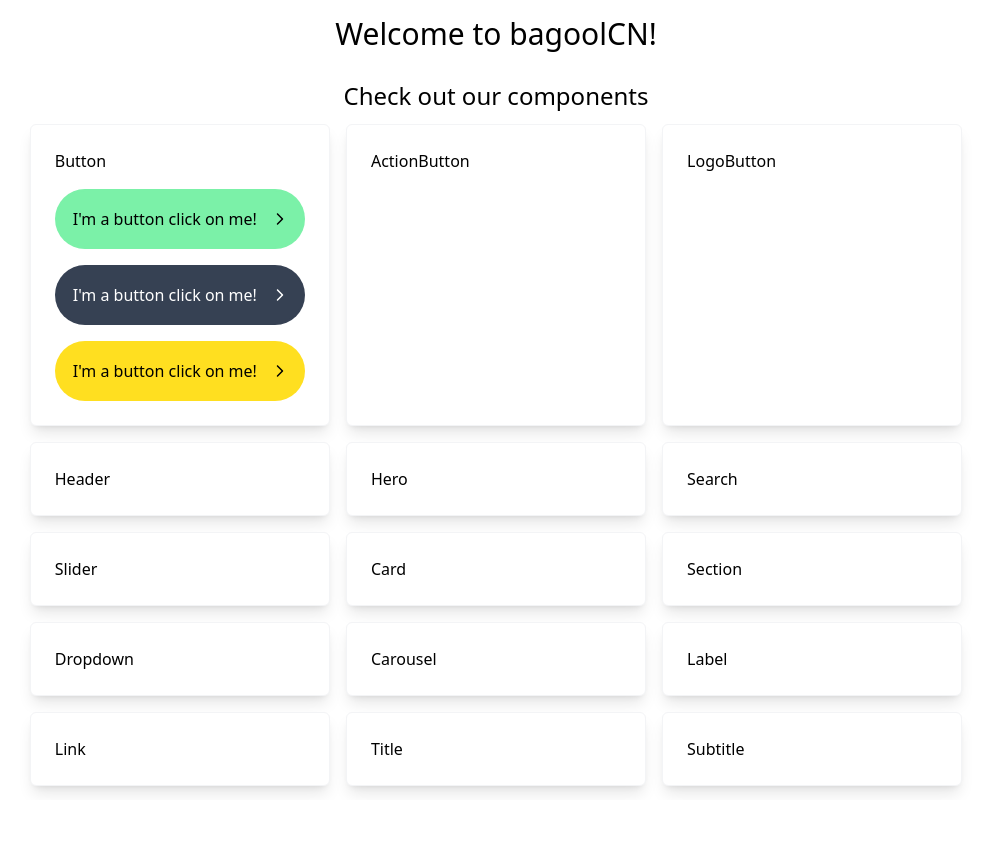
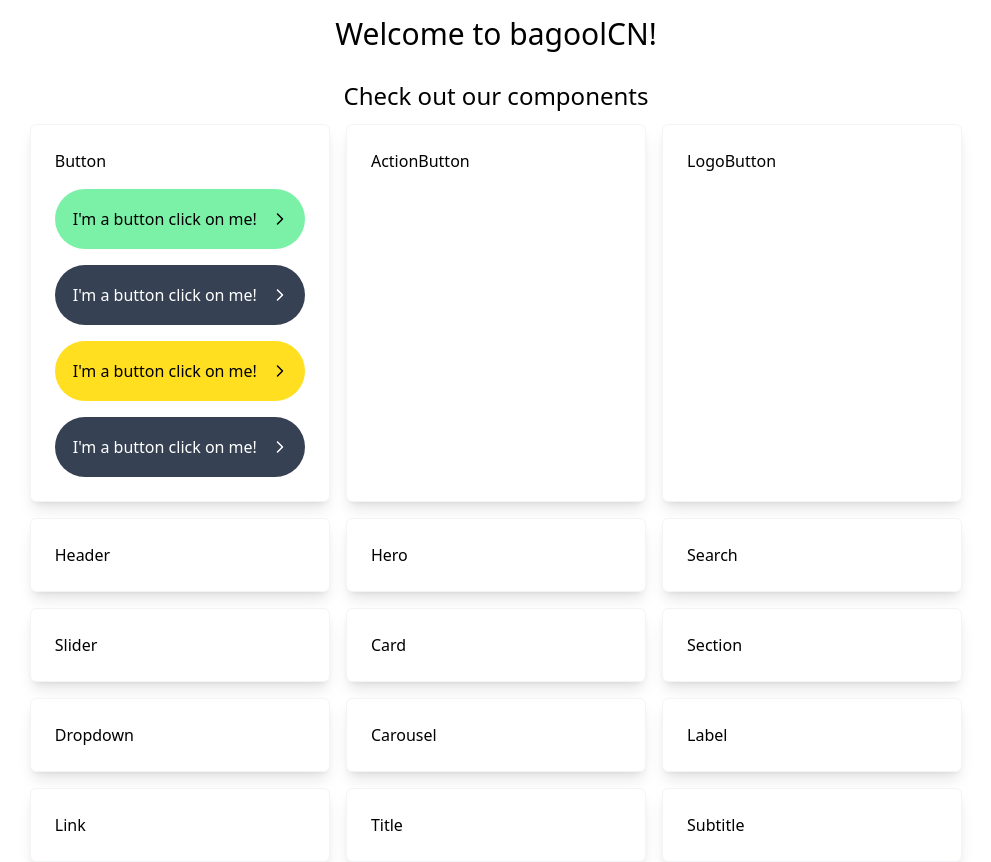
Before and after one commit to bcatalfo/bagoolCN, a React (Vite) app: page / in a window 1280 px wide. Shown: the whole page, without its empty margins (144-1135 px from the left). Before the commit the page ends 800 px from the top, so only its background shows below. Built offline with nearby package versions, Linux system fonts and the light colour scheme.

Commit message:
Button now has props for the colors of the background, border, and text.

```diff
--- a/src/App.tsx
+++ b/src/App.tsx
@@ -10,9 +10,26 @@ export default function App() {
       <div className="grid gird-cols-1 lg:grid-cols-3 gap-4">
         <Card>
           <Title> Button </Title>
-          <Button color="green"> I'm a button click on me! </Button>
-          <Button color="black"> I'm a button click on me! </Button>
-          <Button color="yellow"> I'm a button click on me! </Button>
+          <Button backgroundColor="green" borderColor="black">
+            I'm a button click on me!
+          </Button>
+          <Button
+            backgroundColor="black"
+            borderColor="orange"
+            textColor="white"
+          >
+            I'm a button click on me!
+          </Button>
+          <Button backgroundColor="yellow" borderColor="black">
+            I'm a button click on me!
+          </Button>
+          <Button
+            backgroundColor="black"
+            borderColor="purple"
+            textColor="white"
+          >
+            I'm a button click on me!
+          </Button>
         </Card>
         <Card>
           <Title> ActionButton </Title>
--- a/src/button.css
+++ b/src/button.css
@@ -15,13 +15,25 @@ a {
   padding: var(--border-size);
 }
 
-a.black {
+a.border-orange {
   background-image: conic-gradient(
     from var(--angle) at 0.5rem 150%,
     transparent,
     transparent 25%,
-    slategray 25%,
-    slategray 75%,
+    oklch(0.769 0.188 70.08) 25%,
+    oklch(0.769 0.188 70.08) 75%,
+    transparent 75%,
+    transparent
+  );
+}
+
+a.border-purple {
+  background-image: conic-gradient(
+    from var(--angle) at 0.5rem 150%,
+    transparent,
+    transparent 25%,
+    oklch(0.627 0.265 303.9) 25%,
+    oklch(0.627 0.265 303.9) 75%,
     transparent 75%,
     transparent
   );
--- a/src/button.tsx
+++ b/src/button.tsx
@@ -2,10 +2,14 @@ import "./button.css";
 import cn from "classnames";
 
 export default function Button({
-  color,
+  backgroundColor,
+  borderColor,
+  textColor = "black",
   children,
 }: {
-  color: string;
+  backgroundColor: string;
+  borderColor: string;
+  textColor?: string;
   children: React.ReactNode;
 }) {
   return (
@@ -13,23 +17,24 @@ export default function Button({
       className={cn(
         "w-full rounded-full hover:bg-transparent",
         {
-          "bg-green-300": color == "green",
+          "bg-green-300": backgroundColor == "green",
         },
-        { "bg-yellow-300": color == "yellow" },
-        { "bg-gray-700": color == "black" },
-        { black: color == "black" }
+        { "bg-yellow-300": backgroundColor == "yellow" },
+        { "bg-gray-700": backgroundColor == "black" },
+        { "border-orange": borderColor == "orange" },
+        { "border-purple": borderColor == "purple" }
       )}
     >
       <div
         className={cn(
-          { "bg-green-300": color == "green" },
-          { "bg-yellow-300": color == "yellow" },
-          { "bg-gray-700": color == "black" },
+          { "bg-green-300": backgroundColor == "green" },
+          { "bg-yellow-300": backgroundColor == "yellow" },
+          { "bg-gray-700": backgroundColor == "black" },
           "flex items-center gap-4",
           "text-balance",
           "py-4 px-4",
-          { "text-black": color != "black" },
-          { "text-white": color == "black" }
+          { "text-black": textColor == "black" },
+          { "text-white": textColor == "white" }
         )}
       >
         {children}
```
